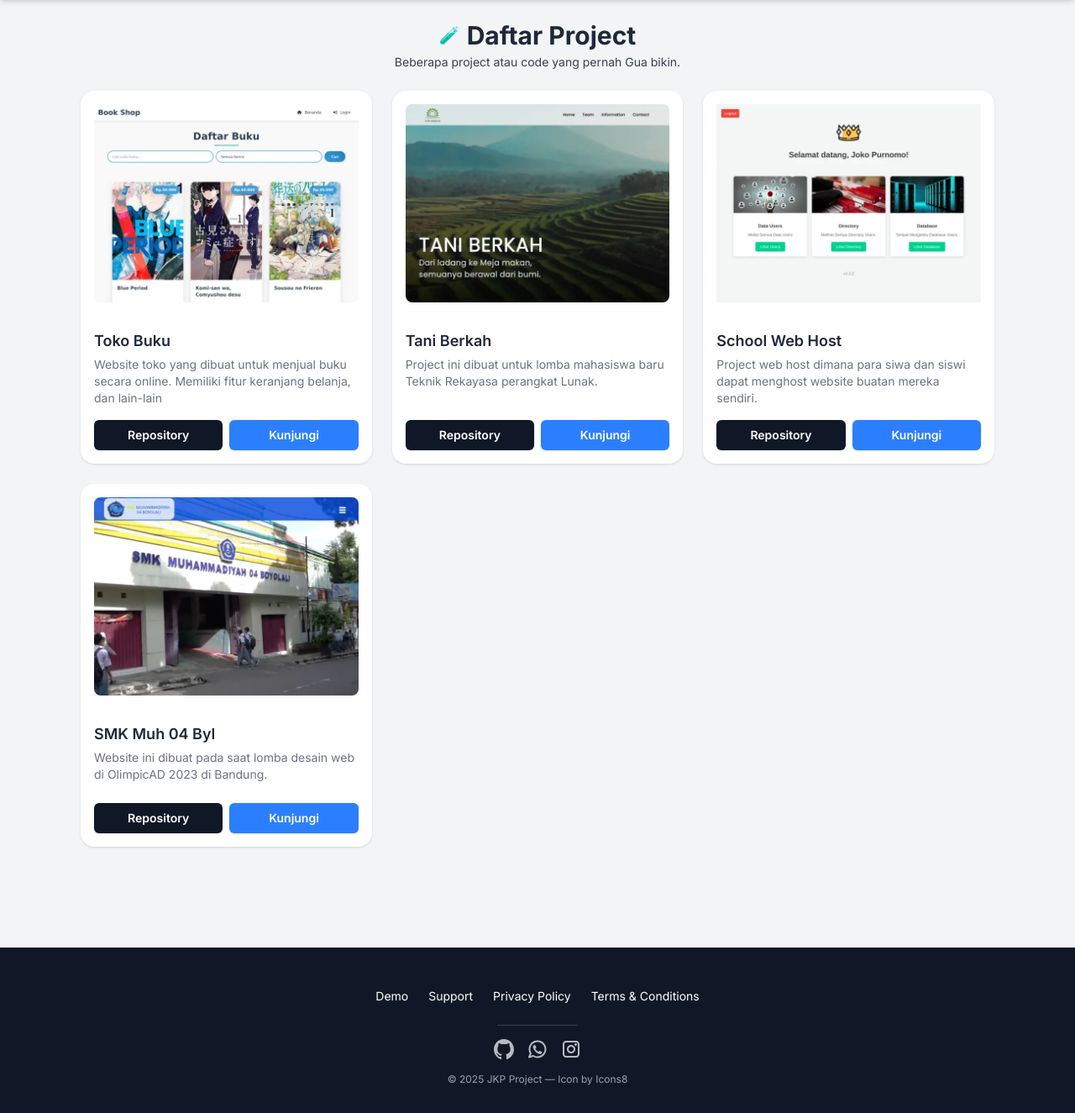
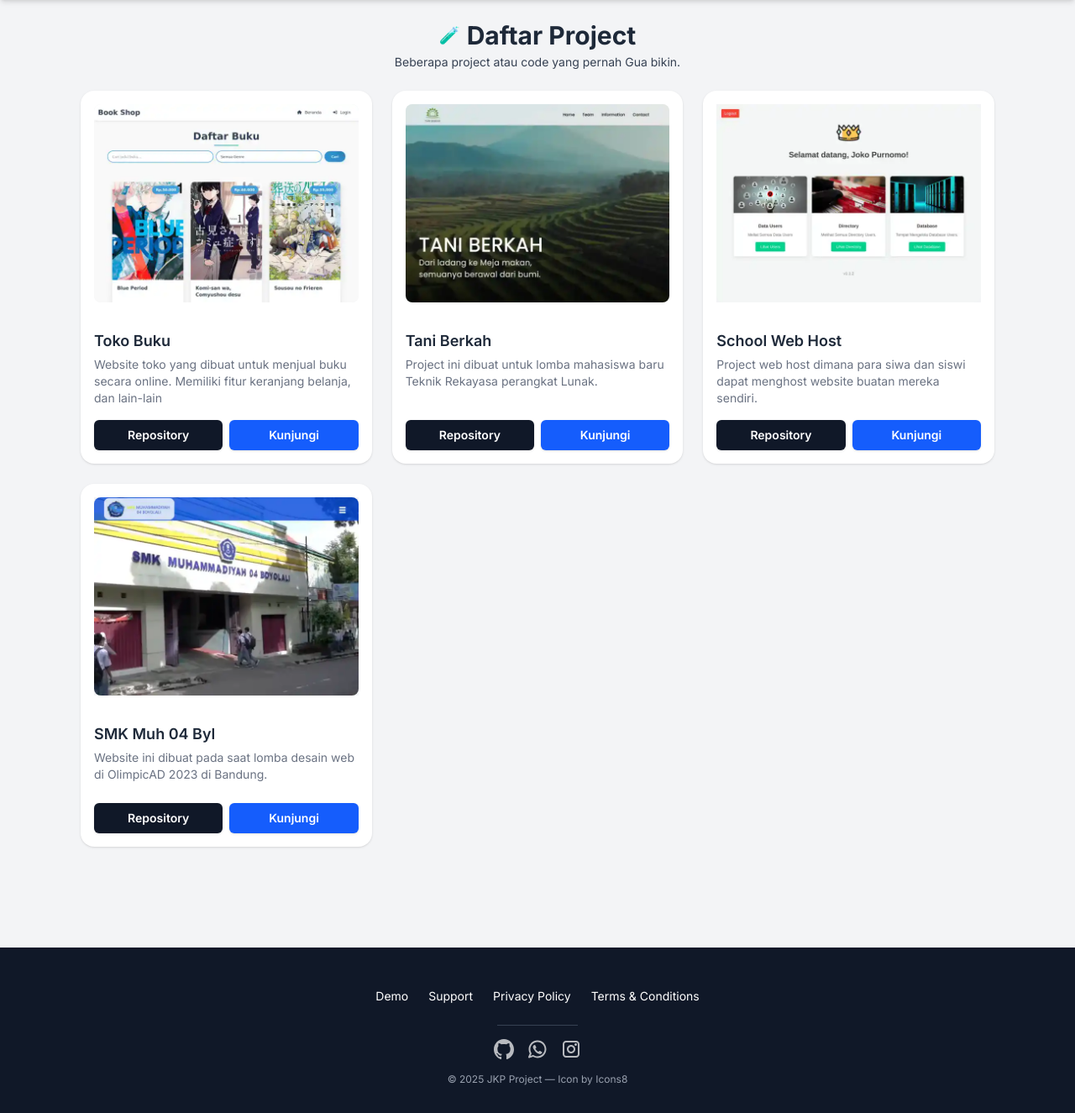
Before and after one commit to JKP5758/porto, a PHP site: page /list/ in a window 1280 px wide. Shown: the part 69-1394 px from the top of the page at 84% size. Run offline with PHP 8.4, Linux system fonts and the light colour scheme; style sheets or scripts are compiled from the project's sources.

Commit message:
img compress and contras fix

```diff
--- a/list/index.php
+++ b/list/index.php
@@ -46,7 +46,7 @@
 
                 <div class="p-4 flex flex-col justify-between flex-1">
                     <div>
-                        <h2 class="text-lg font-semibold mb-1 text-gray-800 group-hover:text-blue-600 transition-colors duration-300">
+                        <h2 class="text-lg font-semibold mb-1 text-gray-800 group-hover:text-blue-700 transition-colors duration-300">
                             Toko Buku
                         </h2>
                         <p class="text-sm text-gray-500 min-h-[48px]">
@@ -61,7 +61,7 @@
                             Repository
                         </a>
                         <a href="http://jkp.free.nf" target="_blank" aria-label="Kunjungi Toko Buku"
-                            class="flex-1 bg-blue-500 hover:bg-blue-600 text-white text-sm font-semibold px-4 py-2 rounded-md transition-all duration-300 shadow-sm hover:shadow-md hover:-translate-y-0.5 text-center">
+                            class="flex-1 bg-blue-600 hover:bg-blue-700 text-white text-sm font-semibold px-4 py-2 rounded-md transition-all duration-300 shadow-sm hover:shadow-md hover:-translate-y-0.5 text-center">
                             Kunjungi
                         </a>
                     </div>
@@ -81,7 +81,7 @@
                 </div>
                 <div class="p-4 flex flex-col justify-between flex-1">
                     <div>
-                        <h2 class="text-lg font-semibold mb-1 text-gray-800 group-hover:text-blue-600 transition-colors duration-300">Tani Berkah</h2>
+                        <h2 class="text-lg font-semibold mb-1 text-gray-800 group-hover:text-blue-700 transition-colors duration-300">Tani Berkah</h2>
                         <p class="text-sm text-gray-500 min-h-[48px]">
                             Project ini dibuat untuk lomba mahasiswa baru Teknik Rekayasa perangkat Lunak.
                         </p>
@@ -93,7 +93,7 @@
                             Repository
                         </a>
                         <a href="https://mydev-pertanian.vercel.app/" target="_blank" aria-label="Kunjungi Tani Berkah"
-                            class="flex-1 bg-blue-500 hover:bg-blue-600 text-white text-sm font-semibold px-4 py-2 rounded-md transition-all duration-300 shadow-sm hover:shadow-md hover:-translate-y-0.5 text-center">
+                            class="flex-1 bg-blue-600 hover:bg-blue-700 text-white text-sm font-semibold px-4 py-2 rounded-md transition-all duration-300 shadow-sm hover:shadow-md hover:-translate-y-0.5 text-center">
                             Kunjungi
                         </a>
                     </div>
@@ -112,7 +112,7 @@
                 </div>
                 <div class="p-4 flex flex-col justify-between flex-1">
                     <div>
-                        <h2 class="text-lg font-semibold mb-1 text-gray-800 group-hover:text-blue-600 transition-colors duration-300">School Web Host</h2>
+                        <h2 class="text-lg font-semibold mb-1 text-gray-800 group-hover:text-blue-700 transition-colors duration-300">School Web Host</h2>
                         <p class="text-sm text-gray-500 min-h-[48px]">
                             Project web host dimana para siwa dan siswi dapat menghost website buatan mereka sendiri.
                         </p>
@@ -124,7 +124,7 @@
                             Repository
                         </a>
                         <a href="http://36.95.208.166:8000/" target="_blank"
-                            class="flex-1 bg-blue-500 hover:bg-blue-600 text-white text-sm font-semibold px-4 py-2 rounded-md transition-all duration-300 shadow-sm hover:shadow-md hover:-translate-y-0.5 text-center">
+                            class="flex-1 bg-blue-600 hover:bg-blue-700 text-white text-sm font-semibold px-4 py-2 rounded-md transition-all duration-300 shadow-sm hover:shadow-md hover:-translate-y-0.5 text-center">
                             Kunjungi
                         </a>
                     </div>
@@ -143,7 +143,7 @@
                 </div>
                 <div class="p-4 flex flex-col justify-between flex-1">
                     <div>
-                        <h2 class="text-lg font-semibold mb-1 text-gray-800 group-hover:text-blue-600 transition-colors duration-300">SMK Muh 04 Byl</h2>
+                        <h2 class="text-lg font-semibold mb-1 text-gray-800 group-hover:text-blue-700 transition-colors duration-300">SMK Muh 04 Byl</h2>
                         <p class="text-sm text-gray-500 min-h-[48px]">
                             Website ini dibuat pada saat lomba desain web di OlimpicAD 2023 di Bandung.
                         </p>
@@ -155,7 +155,7 @@
                             Repository
                         </a>
                         <a href="https://barkab.vercel.app/" target="_blank" aria-label="Kunjungi SMK Muh 04 Byl"
-                            class="flex-1 bg-blue-500 hover:bg-blue-600 text-white text-sm font-semibold px-4 py-2 rounded-md transition-all duration-300 shadow-sm hover:shadow-md hover:-translate-y-0.5 text-center">
+                            class="flex-1 bg-blue-600 hover:bg-blue-700 text-white text-sm font-semibold px-4 py-2 rounded-md transition-all duration-300 shadow-sm hover:shadow-md hover:-translate-y-0.5 text-center">
                             Kunjungi
                         </a>
                     </div>
```
Also changed, not shown: assets/img/web-lists/barkab.webp, assets/img/web-lists/pertanian.webp, assets/img/web-lists/toko_buku.webp, assets/img/web-lists/web_host.webp.
